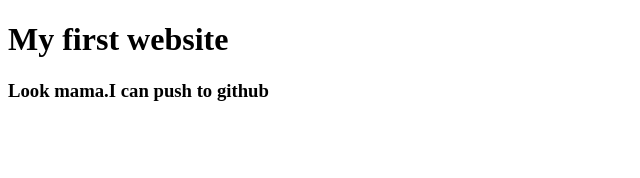
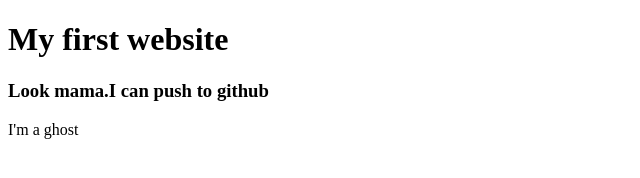
Before and after one commit to MR-Akash-69/practice, a plain HTML site: page index.html in a window 1280 px wide. Shown: the full height of the page, 0-640 px from the left. Drawn offline with Linux system fonts and the light colour scheme.

Commit message:
3rd commit

```diff
--- a/index.html
+++ b/index.html
@@ -7,5 +7,6 @@
 <body>
     <h1>My first website</h1>
     <h3>Look mama.I can push to github</h3>
+    <p>I'm a ghost</p>
 </body>
 </html>
```
